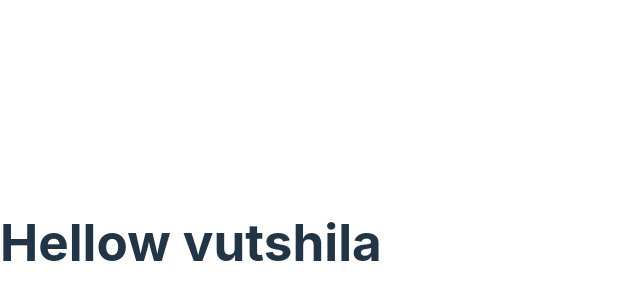
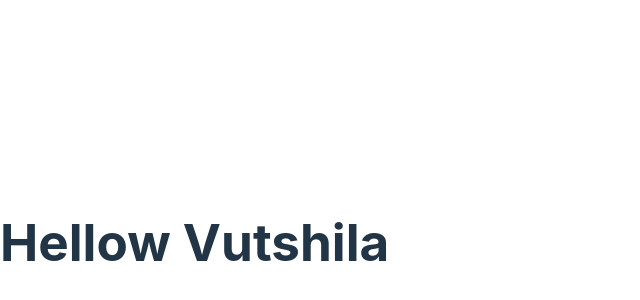
Before and after one commit to ARTMashimbyi/React_app, a React (Vite) app: page / in a window 1280 px wide. Shown: the part 158-458 px from the top of the page, without its empty margins (0-640 px from the left). Built offline with nearby package versions, Linux system fonts and the light colour scheme.

Commit message:
hello name

```diff
--- a/src/Message.tsx
+++ b/src/Message.tsx
@@ -1,4 +1,8 @@
+
+
 function Message(){
-    return <h1>Hellow vutshila</h1>;
+
+    const name = "Vutshila" ;
+    return <h1>Hellow {name}</h1>;
 }
 export default Message;
```
